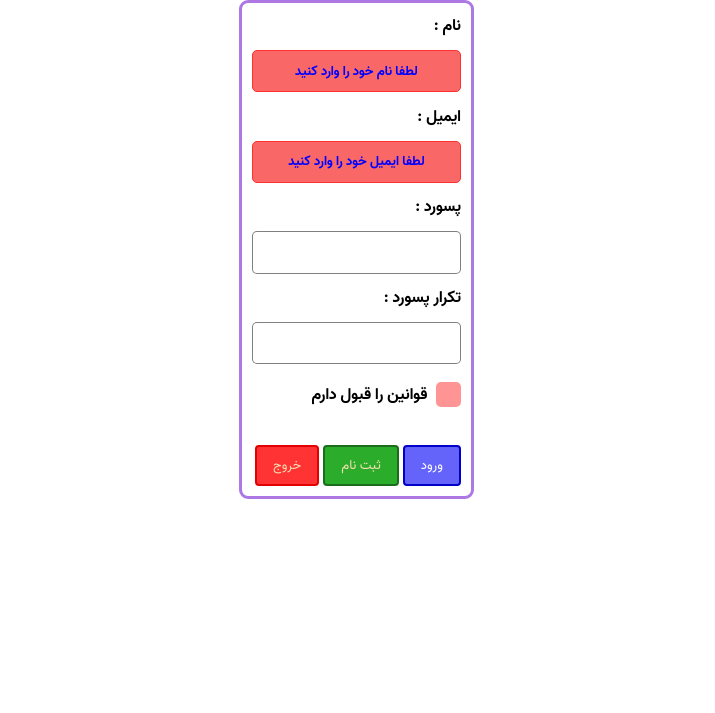
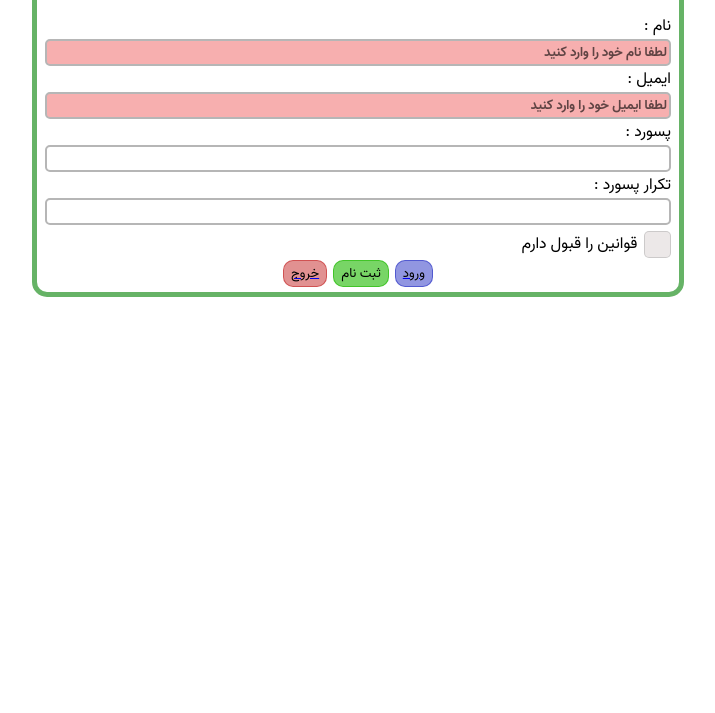
Before and after one commit to Mohammadfarkhani/project-keyvan, a plain HTML site: page bodys/form-1.html in a window 1280 px wide. Shown: the part 87-800 px from the top of the page, without its empty margins (282-997 px from the left). Drawn offline with Linux system fonts and the light colour scheme.

Commit message:
form sing is ready

```diff
--- a/bodys/form-1.html
+++ b/bodys/form-1.html
@@ -1,5 +1,6 @@
 <!DOCTYPE html>
 <html lang="en" dir="rtl">
+
 <head>
 
     <meta charset="UTF-8">
@@ -10,11 +11,12 @@
     <link rel="stylesheet" href="../style/form/style-1.css">
     <title>فرم ثبت نام</title>
 </head>
+
 <body>
     <div class="contianer">
 
         <form class="form" action="#">
-                    <h2 class="form-title">فرم ثبت نام</h2>
+            <h2 class="form-title">فرم عضویت</h2>
             <div class="koly">
                 <label for="name">نام :</label>
                 <input type="text" name="name" class="halat" id="name" placeholder="لطفا نام خود را وارد کنید" required>
@@ -32,12 +34,13 @@
                     <input type="checkbox" name="rules" id="rules"> قوانین را قبول دارم
                     <span class="checkmark"></span>
                 </label>
-                        <br>
 
-                        <button class="btn btn-vorod">ورود</button>
-                        <button class="btn btn-seccuss">ثبت نام</button>
-                        <button class="btn btn-danger">خروج</button>
             </div>
+            <div class="btn">
+                <a href="./form-2.html"><input class="btn sabt" type="button" value="ورود"></a>
+                <button class="btn btn-vorod">ثبت نام</button>
+
+                <a href="./index.html"><input class="btn exit" type="button" value="خروج"></a>            </div>
         </form>
 
     </div>
--- a/style/form/style-1.css
+++ b/style/form/style-1.css
@@ -1,120 +1,129 @@
 html {
+    font-family: "vazir";
     font-size: 100%;
-    font-family: vazir;
 }
 
 .contianer {
-    width: fit-content;
+    display: flex;
+    flex-direction: column;
     margin: 0 auto;
+    width: 50%;
+    border: 5px solid rgba(0, 128, 0, 0.6);
+    border-radius: 15px;
+    padding: 5px;
 }
 
 .form {
-    margin-top: 2rem;
+    display: flex;
+    flex-direction: column;
 }
 
-.form .form-title {
-    font-size: 1.5rem;
-    font-weight: bold;
-    color: #2c3e50;
-    margin-bottom: 1rem;
-}
-.form input{
-    width: 90%;
-    text-align: center;
+.form .koly {
+    padding: 3px;
+    display: flex;
+    flex-direction: column;
 }
 
-.form label {
+::placeholder {
+    color: #0000009c;
     font-weight: bold;
 }
 
-.form label,
-.form input:not([type="checkbox"]) {
-    display: block;
-    margin-bottom: 0.7rem;
-}
-.form input:invalid {
-    background-color: rgb(250, 103, 103);
-    border: 1px solid rgb(255, 48, 48);
+/* کلید ها */
+.btn {
+    display: flex;
+    justify-content: center;
 }
 
-.form input:focus {
-    background: #ddd;
-    outline: none;
-    border: 1px solid red !important;
-}
-.koly {
-    border-radius: 9px;
-    border: 3px solid rgba(120, 30, 210, 0.6);
-    padding: 10px;
-    width: 90%;
+.btn .btn {
+    margin: 0 3px 0 3px;
+    padding: 5px;
+    border: 1px solid rgba(0, 0, 0, 0.5);
+    border-radius: 10px;
 }
 
-.halat {
-    font-family: inherit;
-    padding: .6rem .6rem;
-    border-radius: 5px;
-    border: 1px solid rgba(0, 0, 0, .5);
+.btn .btn-vorod {
+    background-color: #1eb90099;
+    border: 1px solid #1eb90099;
+    font-family: "vazir";
+    padding: 2px 7px;
 }
 
-::placeholder {
-    color: blue;
-    font-family: vazir;
-    font-weight: bold;
-    text-align: center;
+.btn .btn-vorod:hover {
+    background-color: #1fb900d7;
+    border: 1px solid #1fb900;
+}
+
+.btn .sabt {
+    background-color: #000cb96e;
+    border: 1px solid #000cb96e;
+    font-family: "vazir";
+    padding: 2px 7px;
+}
+
+.btn .sabt:hover {
+    background-color: #000cb9c2;
+    border: 1px solid #000cb9c2;
+}
+
+.btn .exit {
+    background-color: #b900006e;
+    border: 1px solid #b900006e;
+    font-family: "vazir";
+    padding: 2px 7px;
+}
+
+.btn .exit:hover {
+    background-color: #b90000c2;
+    border: 1px solid #b90000c2;
+}
+
+/* کادر ورود اطلاعات */
+
+.koly input {
+    font-family: "vazir";
+    border: 2px solid #b6b6b6;
+    border-radius: 5px;
+}
+
+.koly input:hover {
+    font-family: "vazir";
+    border: 2px solid #818181;
+    border-radius: 5px;
+}
+
+
+/* چک باکس */
+
+.checkbox input {
+    display: none;
 }
 
 .checkbox {
     position: relative;
     padding-right: 2.1rem;
     padding-top: .4rem;
-}
-.checkbox input{
-    display: none;
+
 }
 
 .checkbox .checkmark {
+    width: 25px;
     height: 25px;
-    width: 25px;
-    background-color: rgba(253, 112, 112, 0.75);
+    background-color: #dad3d385;
     display: block;
     position: absolute;
     right: 0;
     top: .4rem;
+    border: 1px solid #afafaf85;
     border-radius: 5px;
 }
-/*
+
 .checkbox:hover .checkmark {
-    background-color: rgba(255, 6, 6, 0.65);
-}
-
-
-.checkbox input:checked ~ .checkmark {
-    background-color: rgba(0, 0, 0, 0.6);
-}
-
-.checkbox::after {
-    content:"" ;
-    position: absolute;
-    display: none;
-    width: 5px;
-    height: 10px;
-    border: solid white;
-    top: 9px;
-    right: 8px;
-    border-width: 0 3px 3px 0;
-    transform: rotate(45deg );
-}
-
-.checkbox input:checked ~ .checkmark::after {
-    display: block ;
-}
-*/
-.checkbox:hover .checkmark {
-    background-color: #ccc;
+    background-color: #85858573;
 }
 
 .checkbox input:checked ~ .checkmark {
-    background-color: #2196f3;
+    background-color: #3838ffb7;
 }
 
 .checkmark::after {
@@ -134,28 +143,12 @@ html {
     display: block;
 }
 
+/* اعتبار سنجی فرم */
 
-  .btn {
-    border: none;
-    font-family: inherit;
-    padding: .5rem 1rem;
-    border-radius: 4px;
+input:invalid {
+    background-color: #f38b8bb0;
 }
 
-  .btn-seccuss{
-    background-color: rgb(43, 173, 43);
-    color: wheat;
-    border: 2px solid rgb(27, 109, 27);
+input:focus {
+    background-color: #ffffff;
 }
-
-  .btn-danger{
-    background-color: rgb(255, 51, 51);
-    color: wheat;
-    border: 2px solid rgb(226, 0, 0);
-  }
-
-  .btn-vorod{
-    background-color: rgb(100, 100, 250);
-    color: white;
-    border: 2px solid rgb(0, 0, 199);
-  }
```
Lines whose indentation alone changed are shown as unchanged.
